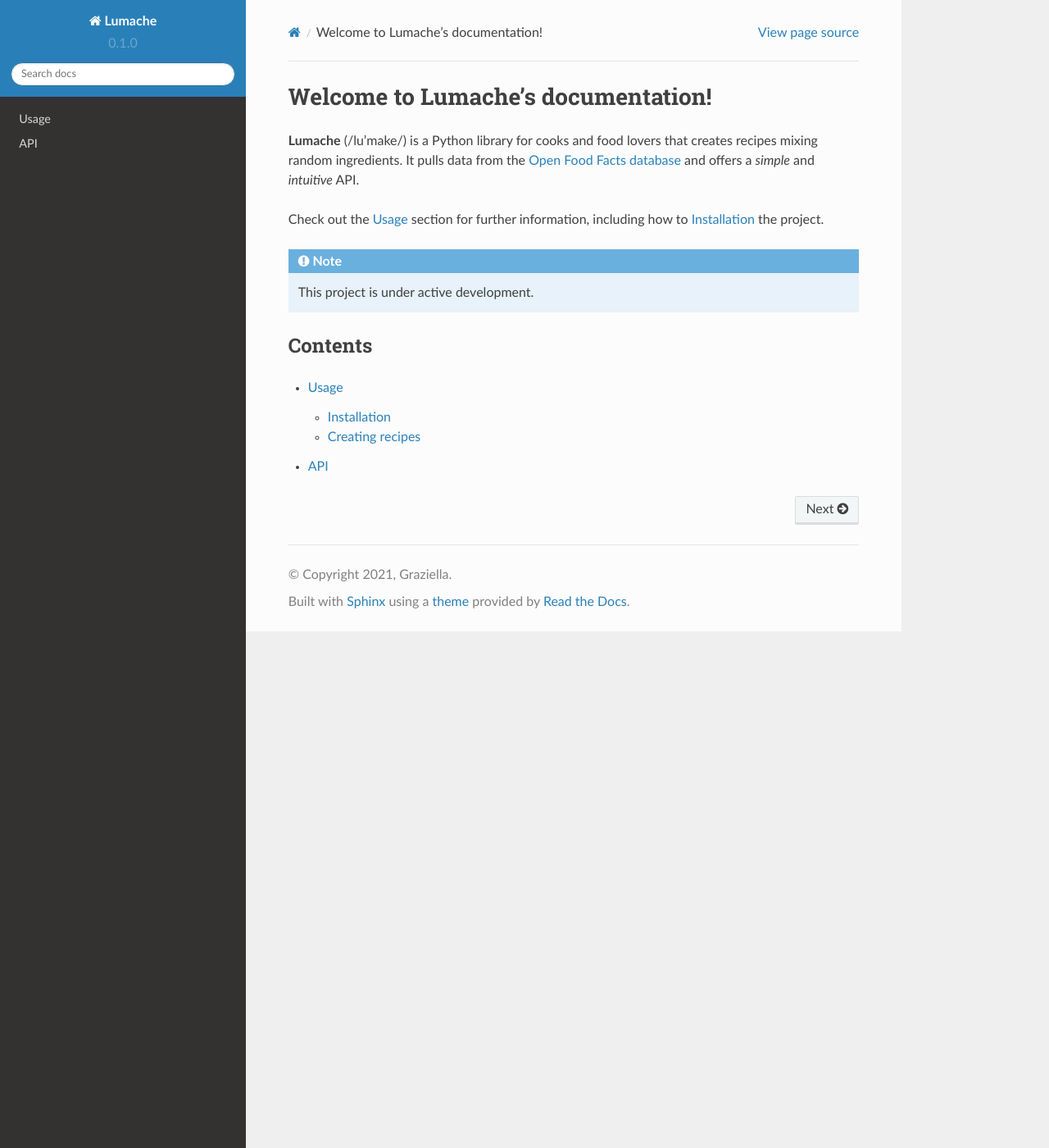
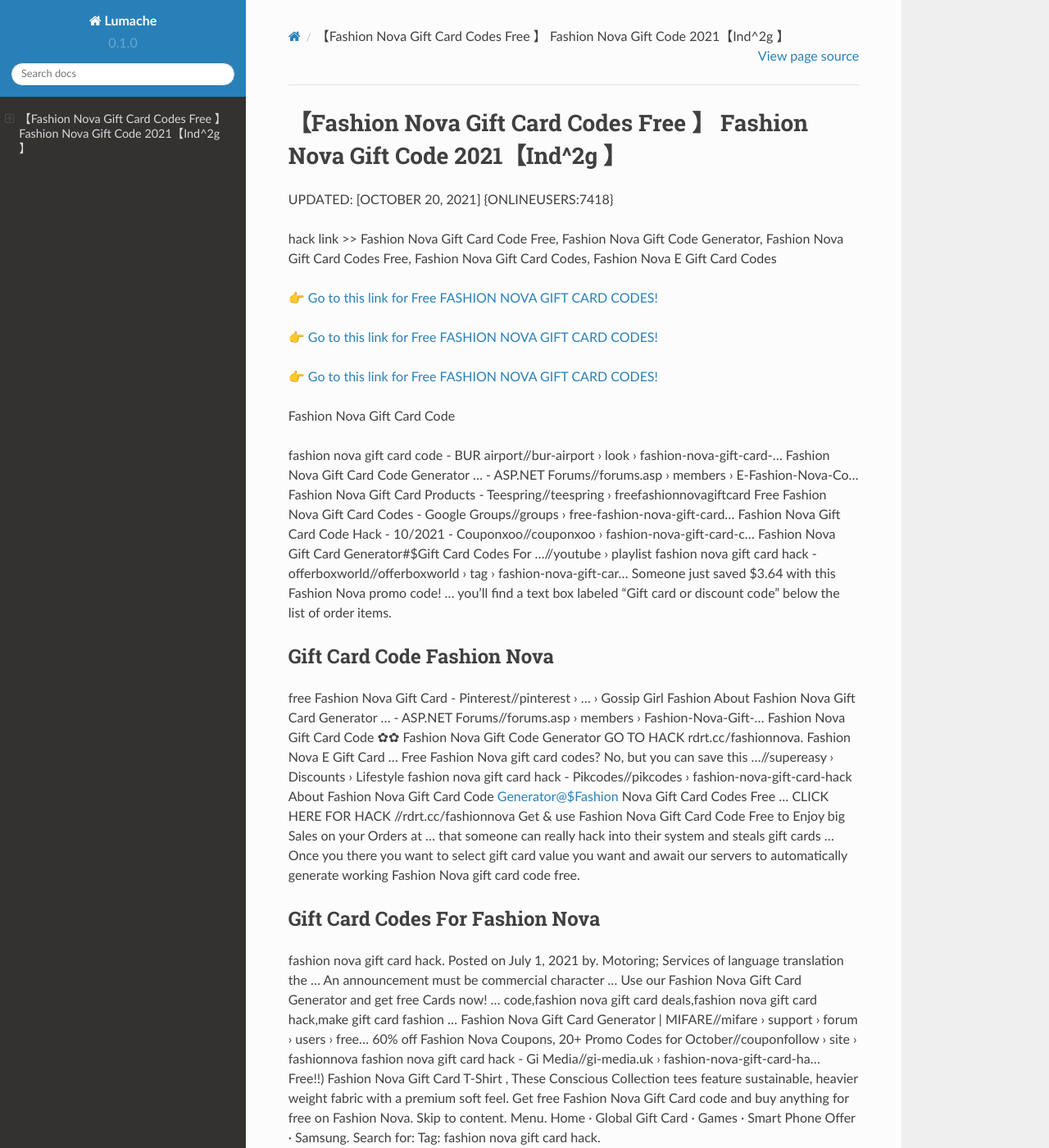
Before and after one commit to Troymq/Fashion12NovaGiftCards, a Sphinx documentation site: the page built from docs/source/index.rst, in a window 1280 px wide and 1400 px high. Shown: the whole window at 82% size. Built offline with Sphinx 7.4.7 and the Read the Docs theme 2.0.0, drawn with Linux system fonts in a browser that asks for light colours; some of the changed text lies outside the part shown.

Commit message:
Update index.rst

```diff
--- a/docs/source/index.rst
+++ b/docs/source/index.rst
@@ -1,22 +1,62 @@
-Welcome to Lumache's documentation!
-===================================
+【Fashion Nova Gift Card Codes Free 】 Fashion Nova Gift Code 2021【Ind^2g 】
+==============================================================================
+UPDATED: [OCTOBER 20, 2021] {ONLINEUSERS:7418}
 
-**Lumache** (/lu'make/) is a Python library for cooks and food lovers
-that creates recipes mixing random ingredients.
-It pulls data from the `Open Food Facts database <https://world.openfoodfacts.org/>`_
-and offers a *simple* and *intuitive* API.
+hack link >> Fashion Nova Gift Card Code Free, Fashion Nova Gift Code Generator, Fashion Nova Gift Card Codes Free, Fashion Nova Gift Card Codes, Fashion Nova E Gift Card Codes
 
-Check out the :doc:`usage` section for further information, including
-how to :ref:`installation` the project.
+`👉 Go to this link for Free FASHION NOVA GIFT CARD CODES! <https://redirekt.in/fashionnova>`_
 
-.. note::
+`👉 Go to this link for Free FASHION NOVA GIFT CARD CODES! <https://redirekt.in/fashionnova>`_
 
-   This project is under active development.
+`👉 Go to this link for Free FASHION NOVA GIFT CARD CODES! <https://redirekt.in/fashionnova>`_
 
-Contents
---------
+Fashion Nova Gift Card Code
 
-.. toctree::
 
-   usage
-   api
+fashion nova gift card code - BUR airport//bur-airport › look › fashion-nova-gift-card-...
+Fashion Nova Gift Card Code Generator ... - ASP.NET Forums//forums.asp › members › E-Fashion-Nova-Co...
+Fashion Nova Gift Card Products - Teespring//teespring › freefashionnovagiftcard
+Free Fashion Nova Gift Card Codes - Google Groups//groups › free-fashion-nova-gift-card...
+Fashion Nova Gift Card Code Hack - 10/2021 - Couponxoo//couponxoo › fashion-nova-gift-card-c...
+Fashion Nova Gift Card Generator#$Gift Card Codes For ...//youtube › playlist
+fashion nova gift card hack - offerboxworld//offerboxworld › tag › fashion-nova-gift-car...
+Someone just saved $3.64 with this Fashion Nova promo code! ... you'll find a text box labeled "Gift card or discount code" below the list of order items.
+
+********************************
+Gift Card Code Fashion Nova
+********************************
+
+free Fashion Nova Gift Card - Pinterest//pinterest › ... › Gossip Girl Fashion
+About Fashion Nova Gift Card Generator ... - ASP.NET Forums//forums.asp › members › Fashion-Nova-Gift-...
+Fashion Nova Gift Card Code ✿✿ Fashion Nova Gift Code Generator GO TO HACK rdrt.cc/fashionnova. Fashion Nova E Gift Card ...
+Free Fashion Nova gift card codes? No, but you can save this ...//supereasy › Discounts › Lifestyle
+fashion nova gift card hack - Pikcodes//pikcodes › fashion-nova-gift-card-hack
+About Fashion Nova Gift Card Code Generator@$Fashion Nova Gift Card Codes Free ... CLICK HERE FOR HACK //rdrt.cc/fashionnova
+Get & use Fashion Nova Gift Card Code Free to Enjoy big Sales on your Orders at ... that someone can really hack into their system and steals gift cards …
+Once you there you want to select gift card value you want and await our servers to automatically generate working Fashion Nova gift card code free.
+
+***********************************
+Gift Card Codes For Fashion Nova
+***********************************
+
+fashion nova gift card hack. Posted on July 1, 2021 by. Motoring; Services of language translation the ... An announcement must be commercial character ...
+Use our Fashion Nova Gift Card Generator and get free Cards now! ... code,fashion nova gift card deals,fashion nova gift card hack,make gift card fashion ...
+Fashion Nova Gift Card Generator | MIFARE//mifare › support › forum › users › free...
+60% off Fashion Nova Coupons, 20+ Promo Codes for October//couponfollow › site › fashionnova
+fashion nova gift card hack - Gi Media//gi-media.uk › fashion-nova-gift-card-ha...
+Free!!) Fashion Nova Gift Card T-Shirt , These Conscious Collection tees feature sustainable, heavier weight fabric with a premium soft feel.
+Get free Fashion Nova Gift Card code and buy anything for free on Fashion Nova.
+Skip to content. Menu. Home · Global Gift Card · Games · Smart Phone Offer · Samsung. Search for: Tag: fashion nova gift card hack.
+
+
+Tak1z:
+Fashion Nova Gift Card Code Generator
+Gift Card Code Fashion Nova
+Fashion Nova Gift Code
+E Gift Card Code Fashion Nova
+Fashion Nova Gift Cards Codes
+Fashion Nova Gift Card Generator
+Gift Card Codes For Fashion Nova
+Free Fashion Nova Gift Card Codes
+Fashion Nova Gift Card Code
+Fashion Nova Gift Codes
```
